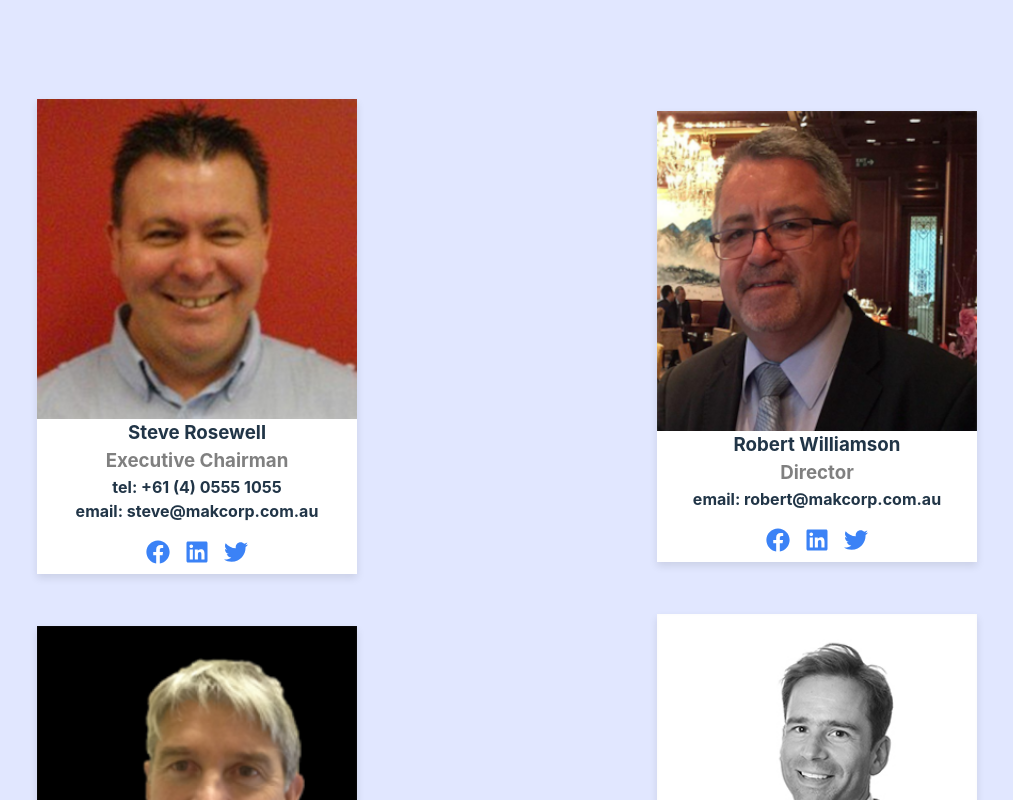
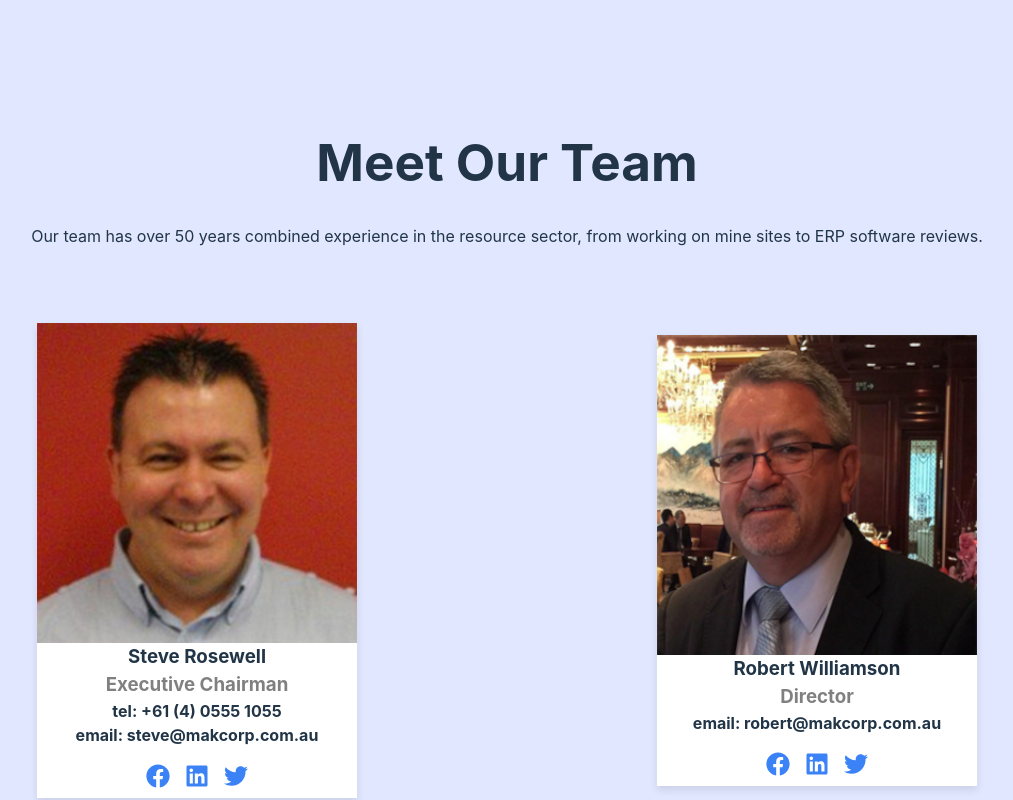
Before and after one commit to jayshah41/Puzzled, a React (Vite) app: page / in a window 1280 px wide. Shown: the part 3240-4040 px from the top of the page, without its empty margins (133-1146 px from the left). Built offline with nearby package versions, Linux system fonts and the light colour scheme.

Commit message:
Added a heading and subtitle to Contact section to reflect MakCorp's website

```diff
--- a/src/components/Contact.jsx
+++ b/src/components/Contact.jsx
@@ -8,8 +8,12 @@ import robertWilliamson from '../assets/MeetTheTeam/robert-williamson.png';
 
 const Contact = () => {
   return (
-    <>
-    <div className="two-card-container standard-padding">
+    <div className="standard-padding">
+    <div style={{ textAlign: 'center', marginBottom: '75px' }}>
+      <h1>Meet Our Team</h1>
+      <p>Our team has over 50 years combined experience in the resource sector, from working on mine sites to ERP software reviews.</p>
+    </div>
+    <div className="two-card-container ">
       <ContactCard image={steveRosewell} name={'Steve Rosewell'} role={'Executive Chairman'} phone={'+61 (4) 0555 1055'} email={'steve@makcorp.com.au'} facebook={''} linkedin={''} twitter={''} />
       <ContactCard image={robertWilliamson} name={'Robert Williamson'} role={'Director'} phone={''} email={'robert@makcorp.com.au'} facebook={''} linkedin={''} twitter={''} />
     </div>
@@ -17,7 +21,7 @@ const Contact = () => {
       <ContactCard image={scottYull} name={'Scott Yull'} role={'Director'} phone={''} email={'info@makcorp.com.au'} facebook={''} linkedin={''} twitter={''} />
       <ContactCard image={emmanuelHeyndrickx} name={'Emmanuel Heyndrickx'} role={'Executive Director'} phone={'+44 7739 079 787'} email={'emmanuel@makcorp.com.au'} facebook={''} linkedin={''} twitter={''} />
     </div>
-    </>
+    </div>
   )
 }
 
```
